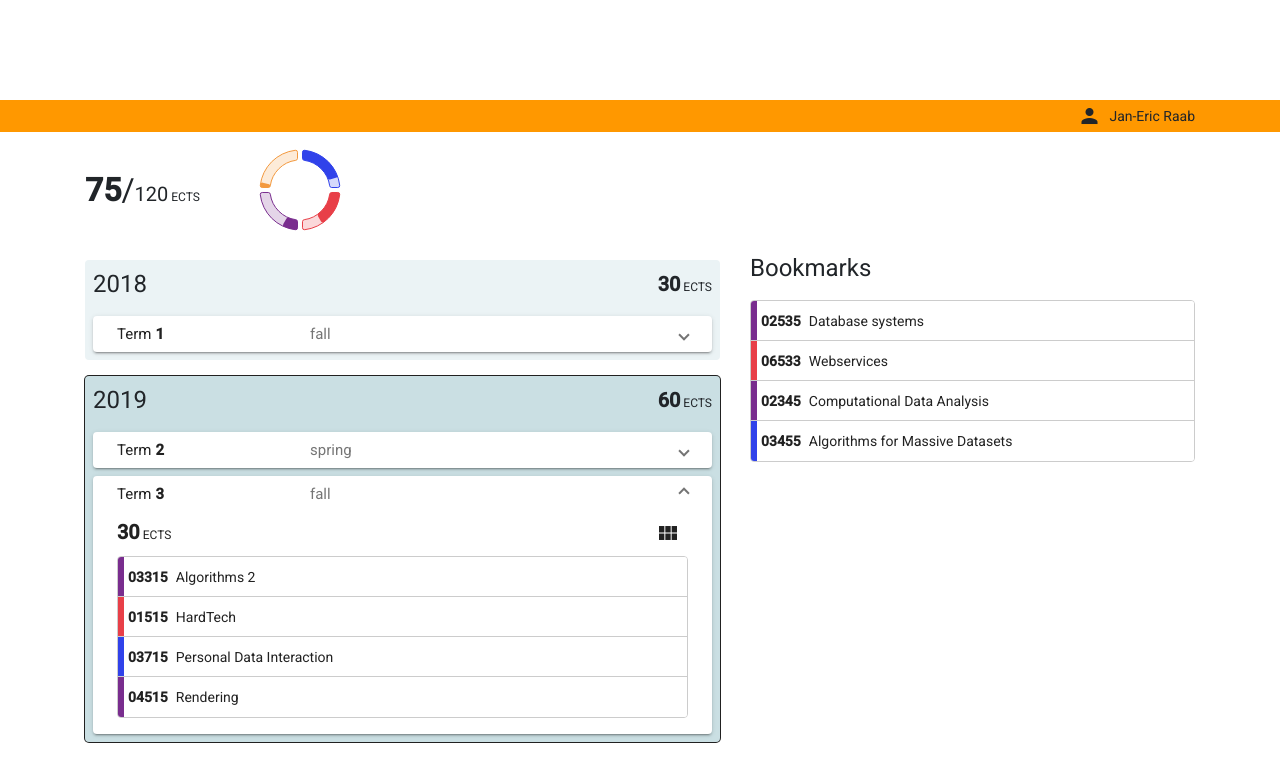
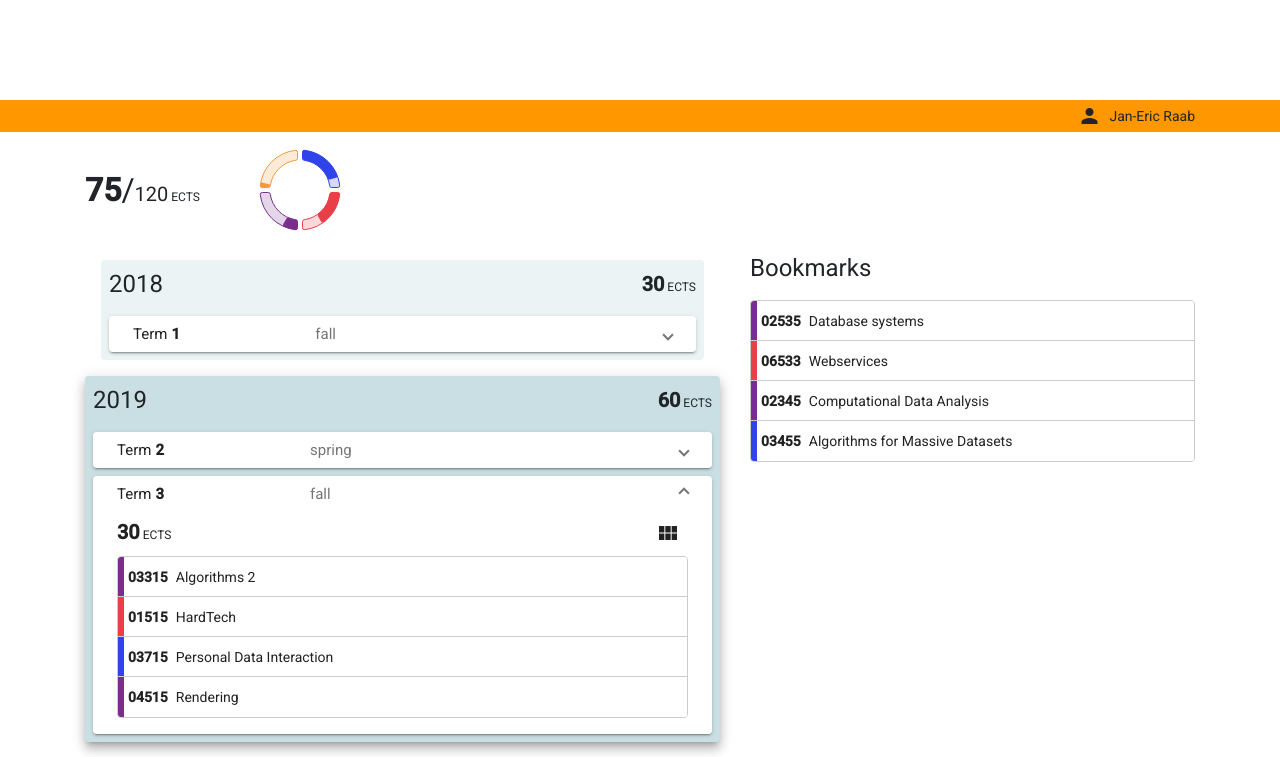
Before and after one commit to Sn0oze/studyPlanner, an Angular app in the folder study-planner-app/: page /planner in a window 1280 px wide. Shown: the top 757 px of the page. Built offline with nearby package versions, Linux system fonts and the light colour scheme.

Commit message:
changed active academic year style

```diff
--- a/study-planner-app/src/app/planner/components/academic-year/academic-year.component.html
+++ b/study-planner-app/src/app/planner/components/academic-year/academic-year.component.html
@@ -1,4 +1,6 @@
-<div class="p-1 mb-3 p-2 rounded group-card" [ngClass]="{'active' : year | activeYear: currentTerm}">
+<div
+  class="mb-3 p-2 rounded group-card"
+  [ngClass]="{'active mat-elevation-z8' : year | activeYear: currentTerm}">
   <h1 class="d-flex justify-content-between align-items-center">
     <span>{{year.year}}</span>
     <span class="points-count font-weight-bold">{{year | pointTotal}}</span>
--- a/study-planner-app/src/app/planner/components/academic-year/academic-year.component.scss
+++ b/study-planner-app/src/app/planner/components/academic-year/academic-year.component.scss
@@ -1,4 +1,5 @@
 @use "variables";
+$side-margin: 1rem;
 
 :host{
   display: block;
@@ -8,6 +9,10 @@
   background-color: lighten(variables.$bg-light, 10%);
   &.active{
     background-color: variables.$bg-light;
-    box-shadow: 0 0 0 1px rgba(0,0,0,.87);
+    // box-shadow: 0 0 0 1px rgba(0,0,0,.87);
+  }
+  &:not(.active){
+    margin-left: $side-margin;
+    margin-right: $side-margin;
   }
 }
```
